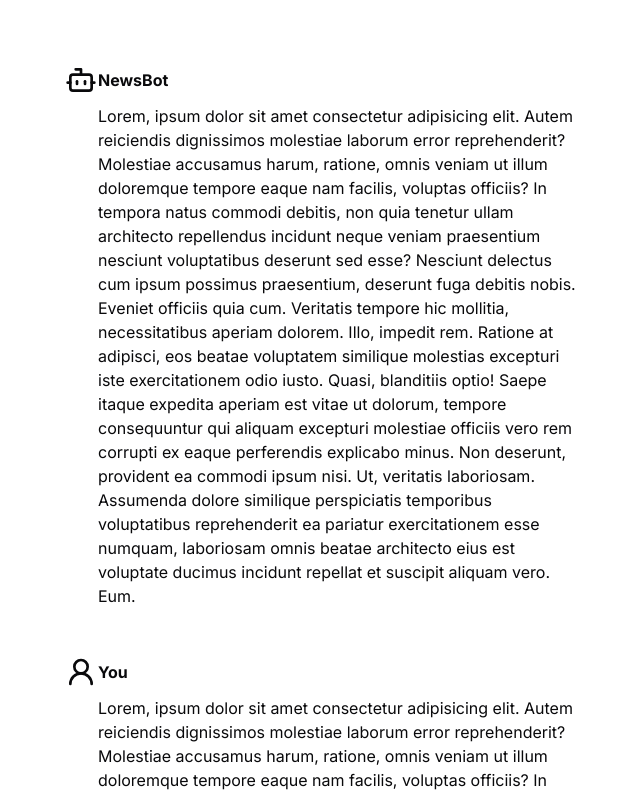
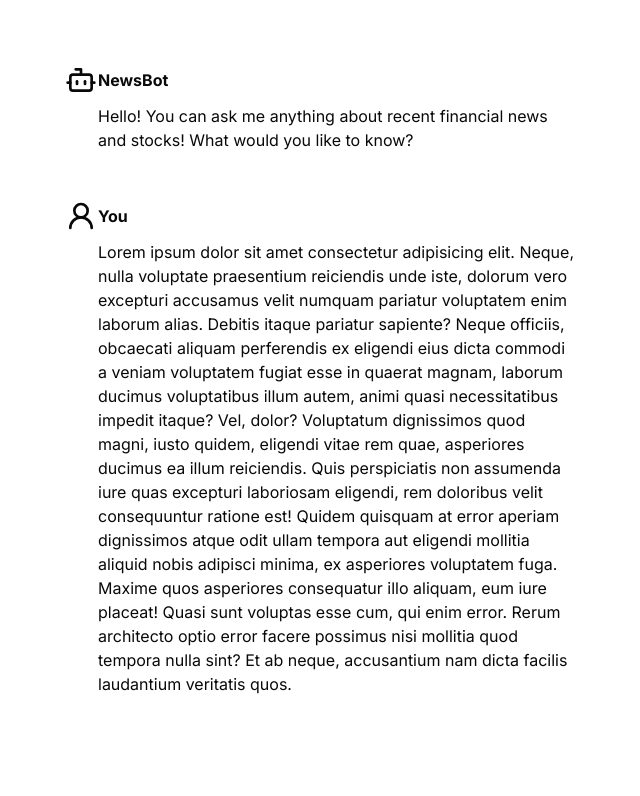
Before and after one commit to sukrutimallesh/Hackarama-2024, a Next.js app in the folder frontend-next/: page /chat in a window 1280 px wide. Shown: the top 796 px of the page, without its empty margins (319-959 px from the left). Built offline with nearby package versions, Linux system fonts and the light colour scheme.

Commit message:
Add text to ChatSection

```diff
--- a/frontend-next/src/app/chat/page.tsx
+++ b/frontend-next/src/app/chat/page.tsx
@@ -1,10 +1,18 @@
 import ChatSection from "@/components/ChatSection";
+
+const lorem =
+	"Lorem ipsum dolor sit amet consectetur adipisicing elit. Neque, nulla voluptate praesentium reiciendis unde iste, dolorum vero excepturi accusamus velit numquam pariatur voluptatem enim laborum alias. Debitis itaque pariatur sapiente? Neque officiis, obcaecati aliquam perferendis ex eligendi eius dicta commodi a veniam voluptatem fugiat esse in quaerat magnam, laborum ducimus voluptatibus illum autem, animi quasi necessitatibus impedit itaque? Vel, dolor? Voluptatum dignissimos quod magni, iusto quidem, eligendi vitae rem quae, asperiores ducimus ea illum reiciendis. Quis perspiciatis non assumenda iure quas excepturi laboriosam eligendi, rem doloribus velit consequuntur ratione est! Quidem quisquam at error aperiam dignissimos atque odit ullam tempora aut eligendi mollitia aliquid nobis adipisci minima, ex asperiores voluptatem fuga. Maxime quos asperiores consequatur illo aliquam, eum iure placeat! Quasi sunt voluptas esse cum, qui enim error. Rerum architecto optio error facere possimus nisi mollitia quod tempora nulla sint? Et ab neque, accusantium nam dicta facilis laudantium veritatis quos.";
 
 export default function ChatPage() {
 	return (
 		<main className="flex flex-col gap-12">
-			<ChatSection isAI={true} />
-			<ChatSection isAI={false} />
+			<ChatSection
+				isAI={true}
+				text={
+					"Hello! You can ask me anything about recent financial news and stocks! What would you like to know?"
+				}
+			/>
+			<ChatSection isAI={false} text={lorem} />
 		</main>
 	);
 }
--- a/frontend-next/src/components/ChatSection.tsx
+++ b/frontend-next/src/components/ChatSection.tsx
@@ -1,6 +1,12 @@
 import { Bot, UserRound } from "lucide-react";
 
-export default function ChatSection({ isAI }: { isAI: boolean }) {
+export default function ChatSection({
+	isAI,
+	text,
+}: {
+	isAI: boolean;
+	text: string;
+}) {
 	return (
 		<div className="gap-x-4 gap-y-2 grid grid-cols-16 items-center">
 			{isAI ? (
@@ -11,28 +17,7 @@ export default function ChatSection({ isAI }: { isAI: boolean }) {
 			<span className="font-bold col-start-2 col-span-full">
 				{isAI ? "NewsBot" : "You"}
 			</span>
-			<p className="col-start-2 col-span-full">
-				Lorem, ipsum dolor sit amet consectetur adipisicing elit. Autem
-				reiciendis dignissimos molestiae laborum error reprehenderit?
-				Molestiae accusamus harum, ratione, omnis veniam ut illum
-				doloremque tempore eaque nam facilis, voluptas officiis? In
-				tempora natus commodi debitis, non quia tenetur ullam architecto
-				repellendus incidunt neque veniam praesentium nesciunt
-				voluptatibus deserunt sed esse? Nesciunt delectus cum ipsum
-				possimus praesentium, deserunt fuga debitis nobis. Eveniet
-				officiis quia cum. Veritatis tempore hic mollitia,
-				necessitatibus aperiam dolorem. Illo, impedit rem. Ratione at
-				adipisci, eos beatae voluptatem similique molestias excepturi
-				iste exercitationem odio iusto. Quasi, blanditiis optio! Saepe
-				itaque expedita aperiam est vitae ut dolorum, tempore
-				consequuntur qui aliquam excepturi molestiae officiis vero rem
-				corrupti ex eaque perferendis explicabo minus. Non deserunt,
-				provident ea commodi ipsum nisi. Ut, veritatis laboriosam.
-				Assumenda dolore similique perspiciatis temporibus voluptatibus
-				reprehenderit ea pariatur exercitationem esse numquam,
-				laboriosam omnis beatae architecto eius est voluptate ducimus
-				incidunt repellat et suscipit aliquam vero. Eum.
-			</p>
+			<p className="col-start-2 col-span-full">{text}</p>
 		</div>
 	);
 }
```
